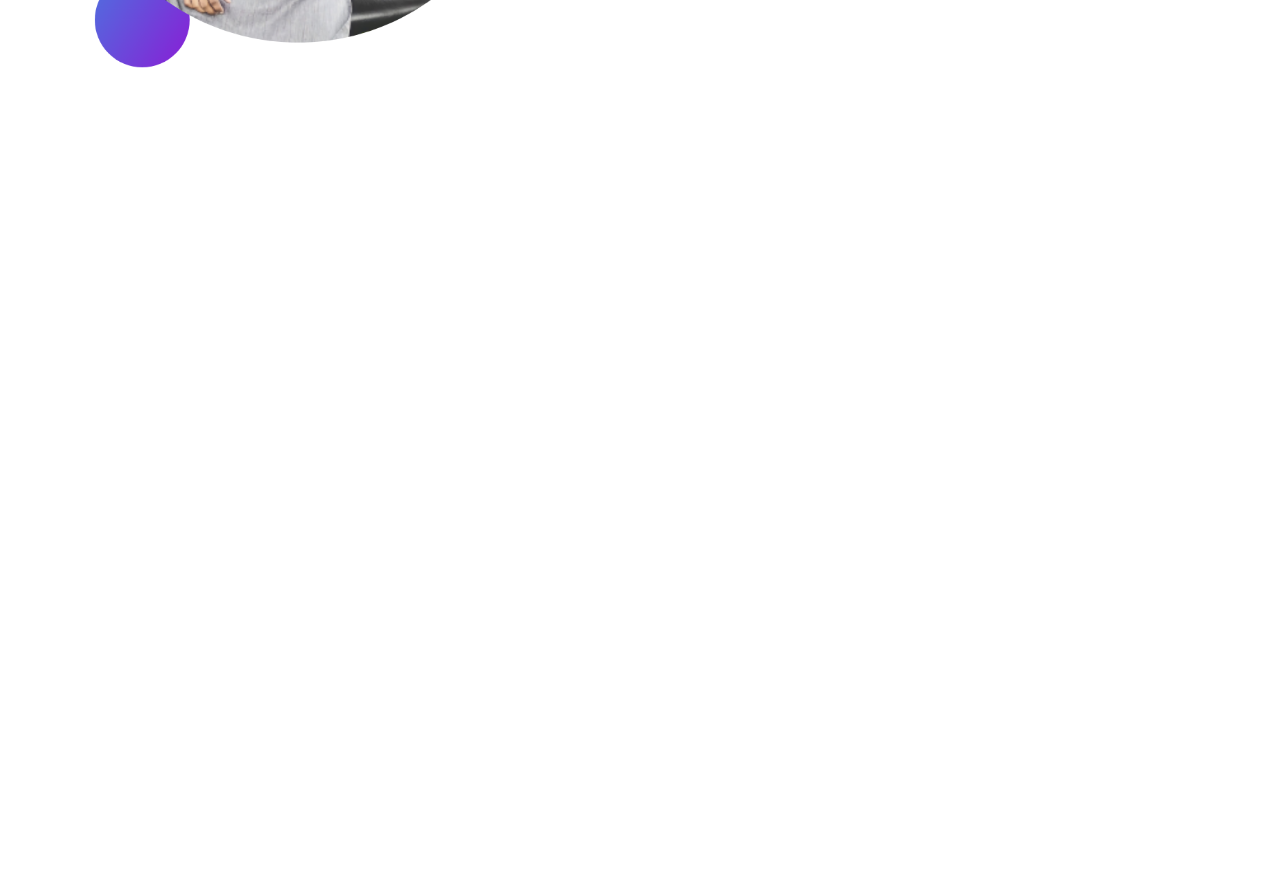
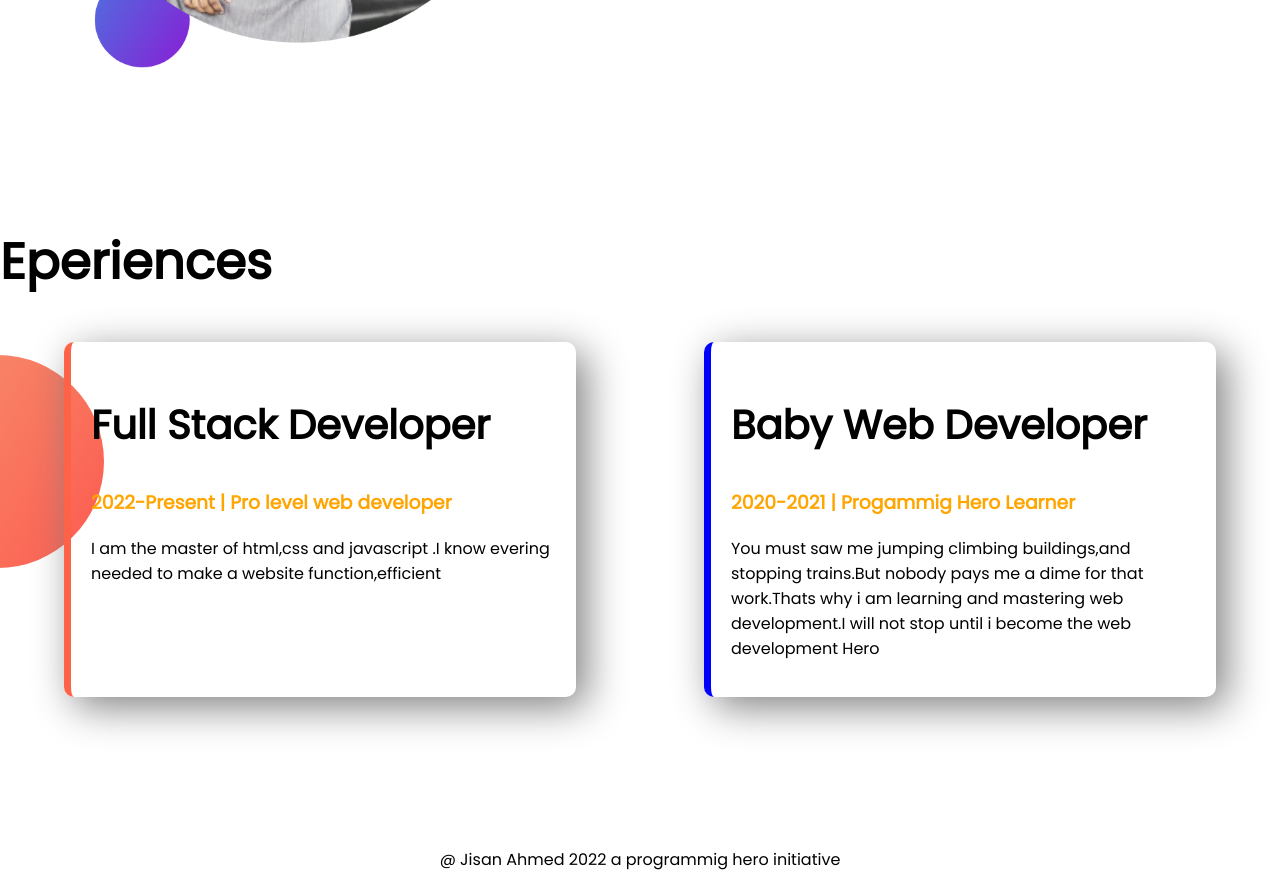
Before and after one commit to zesanahmed/developer-portfolio, a plain HTML site: page index.html in a window 1280 px wide. Shown: the part 1049-1937 px from the top of the page. Before the commit the page ends 1274 px from the top, so only its background shows below. Drawn offline with Linux system fonts and the light colour scheme.

Commit message:
added footer

```diff
--- a/index.html
+++ b/index.html
@@ -13,12 +13,13 @@
 </head>
 
 <body>
-    <section class="top-banner">
+    <section class="top-banner flexible-container">
         <div class="half-width">
             <h1>Welcome To</h1>
             <h1><span class="orange-color">Jisan Ahmed</span> World!</h1>
             <h3>Build Climber and Train Stopper</h3>
-            <p>You must saw me jumping climbing buildings,and stopping trains.But nobody pays me a dime for that
+            <p>
+                You must saw me jumping climbing buildings,and stopping trains.But nobody pays me a dime for that
                 work.Thats
                 why i am learning and mastering web development.I will not stop until i become the web development Hero
             </p>
@@ -26,7 +27,7 @@
         </div>
         <div class="half-width"><img src="A.jisan.png" alt=""></div>
     </section>
-    <section class="dream-big">
+    <section class="dream-big flexible-container">
         <div class="half-width"><img src="images/new.png" alt=""></div>
         <div class="half-width">
             <h1> Dream Big</h1>
@@ -37,7 +38,34 @@
         </div>
 
     </section>
+    <section class="experience-area">
+        <h1>Eperiences</h1>
+        <div class="flexible-container">
+            <div id="full-stack-develop" class="experience-item">
+                <h2> Full Stack Developer</h2>
+                <h3 class="orange-color">2022-Present | Pro level web developer</h3>
+                <p>I am the master of html,css and javascript .I know evering needed to make a website
+                    function,efficient
+                </p>
+            </div>
+            <div id="baby-develop" class="experience-item">
+                <h2>Baby Web Developer</h2>
+                <h3 class="orange-color">2020-2021 | Progammig Hero Learner</h3>
+                <p>
+                    You must saw me jumping climbing buildings,and stopping trains.But nobody pays me a dime for that
+                    work.Thats
+                    why i am learning and mastering web development.I will not stop until i become the web development
+                    Hero
+                </p>
+            </div>
+        </div>
+
+
+    </section>
 
 </body>
+<footer>
+    <p>@ Jisan Ahmed 2022 a programmig hero initiative</p>
+</footer>
 
 </html>
--- a/style.css
+++ b/style.css
@@ -7,11 +7,16 @@ h1 {
     font-size: 50px;
 }
 
+h2 {
+    font-size: 40px;
+}
+
+
 .orange-color {
     color: orange;
 }
 
-section {
+.flexible-container {
     display: flex;
     margin-bottom: 150px;
 }
@@ -19,6 +24,7 @@ section {
 .half-width {
     width: 50%;
     padding-left: 2%;
+
 }
 
 .half-width img {
@@ -44,3 +50,32 @@ section {
     background-repeat: no-repeat;
     background-position: right;
 }
+
+.experience-area {
+    background-image: url(images/exp-bg.png);
+    background-repeat: no-repeat;
+    background-position: left;
+}
+
+.experience-item {
+    box-shadow: 10px 10px 40px gray;
+    border-radius: 10px;
+    width: 40%;
+    margin-left: 5%;
+    margin-right: 5%;
+    padding: 20px;
+    border-left: 7px solid blue;
+
+}
+
+#full-stack-develop {
+    border-left: 7px solid tomato;
+}
+
+#baby-develop {
+    border-left: 7px solid blue;
+}
+
+footer p {
+    text-align: center;
+}
```
